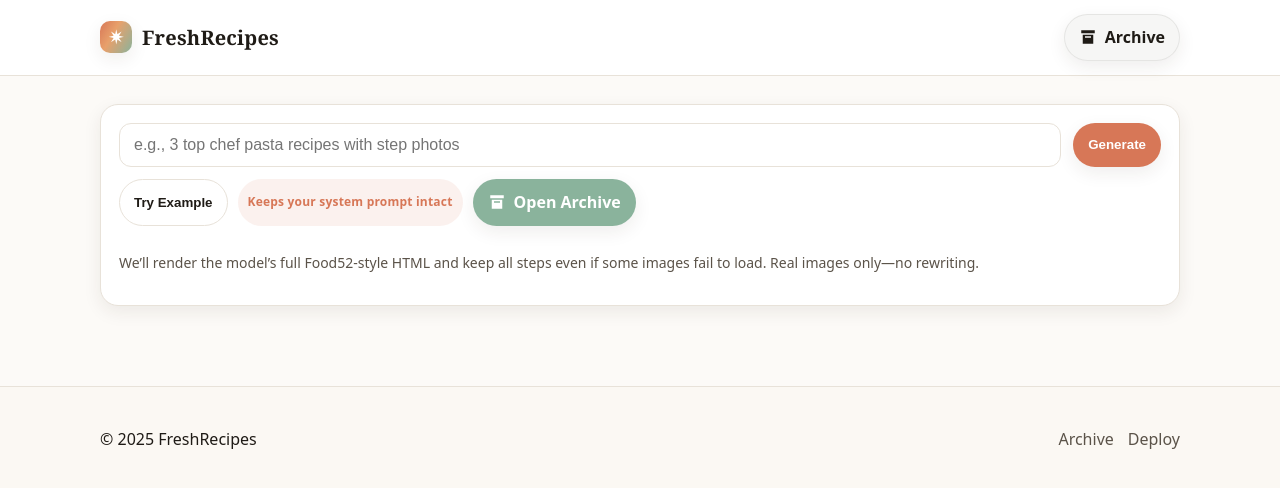
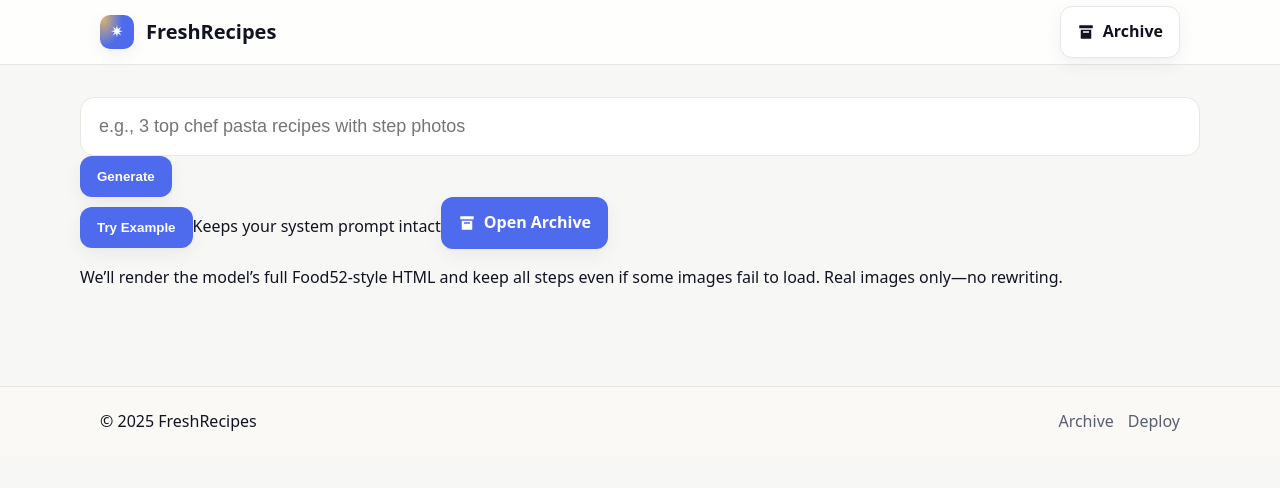
Before and after one commit to Apttyman/freshrecipes, a Next.js app: page / in a window 1280 px wide. Shown: the top 488 px of the page. Built offline with nearby package versions, Linux system fonts and the light colour scheme.

Commit message:
Update globals.css

```diff
--- a/app/globals.css
+++ b/app/globals.css
@@ -1,182 +1,128 @@
 /* app/globals.css */
+/* Elegant palette */
+:root{
+  --bg: #f7f7f5;         /* ivory */
+  --surface: #ffffff;
+  --ink: #111420;        /* deep ink */
+  --ink-soft:#5a5f70;
+  --line:#e9e7e2;
 
-/* CSS Variables — warm, editorial palette (Food52-adjacent) */
-:root{
-  --bg: #fcfaf7;
-  --surface: #ffffff;
-  --ink: #1f1b16;
-  --ink-soft:#5b5349;
-  --muted:#9a8f83;
-  --line:#e8e2d9;
+  --accent: #4f6bed;     /* refined indigo */
+  --accent-ink:#ffffff;
+  --accent-soft: #e8ecff;
 
-  --accent: #d77757;      /* terracotta */
-  --accent-2:#8ab39c;     /* sage green */
-  --accent-3:#b1a0ff;     /* lavender */
-  --accent-ink: #ffffff;
+  --gold: #d7b46a;       /* subtle gilded accent */
 
-  --shadow-1: 0 6px 18px rgba(47, 33, 22, 0.08);
-  --shadow-2: 0 10px 28px rgba(47, 33, 22, 0.12);
+  --shadow-1: 0 6px 18px rgba(16,20,32,.06);
+  --shadow-2: 0 14px 36px rgba(16,20,32,.12);
 
   --radius-1: 12px;
   --radius-2: 18px;
-
-  --brand-grad: linear-gradient(120deg, var(--accent) 0%, #e8a06b 40%, var(--accent-2) 100%);
 }
 
-*{ box-sizing: border-box; }
+/* Base */
+*{ box-sizing:border-box; }
 html,body{ margin:0; padding:0; background:var(--bg); color:var(--ink); }
-body{ font-family: ui-sans-serif, system-ui, -apple-system, Segoe UI, Roboto, Helvetica, Arial, "Apple Color Emoji","Segoe UI Emoji"; line-height:1.55; }
-
-/* Headings use Playfair */
-:root, html, body {
-  --font-playfair: Georgia, 'Times New Roman', serif;
+body{
+  font-family: ui-sans-serif, system-ui, -apple-system, Segoe UI, Roboto, Helvetica, Arial;
+  line-height:1.6;
 }
 h1,h2,h3,h4,h5,h6,.serif{
   font-family: var(--font-playfair), Georgia, 'Times New Roman', serif;
+  letter-spacing:.2px;
+  color:var(--ink);
 }
+
+.container{ max-width:1120px; margin:0 auto; padding:0 20px; }
 
 /* Header */
 .site-header{
-  position: sticky; top:0; z-index:50;
-  background:
-    radial-gradient(1200px 200px at 20% -120px, rgba(216,119,87,.35), transparent 60%),
-    radial-gradient(900px 200px at 80% -120px, rgba(138,179,156,.35), transparent 60%),
-    var(--surface);
-  border-bottom: 1px solid var(--line);
-  backdrop-filter: saturate(1.2) blur(6px);
+  position:sticky; top:0; z-index:50; background:rgba(255,255,255,.8);
+  border-bottom:1px solid var(--line); backdrop-filter:saturate(1.2) blur(8px);
 }
-.header-inner{
-  max-width: 1120px; margin:0 auto; padding:14px 20px;
-  display:flex; align-items:center; justify-content:space-between; gap:12px;
+.header-inner{ display:flex; align-items:center; justify-content:space-between; min-height:64px; }
+.brand{ display:flex; align-items:center; gap:12px; text-decoration:none; color:inherit; }
+.brand-mark{
+  display:grid; place-items:center; width:34px; height:34px; border-radius:10px;
+  background: radial-gradient(80% 120% at 10% 10%, var(--gold), var(--accent) 70%);
+  color:#fff; box-shadow: var(--shadow-1);
 }
-.brand{
-  display:flex; align-items:center; gap:10px; text-decoration:none; color:var(--ink);
-}
-.brand-mark{
-  display:grid; place-items:center;
-  width:32px; height:32px; border-radius:10px;
-  background: var(--brand-grad); color:var(--accent-ink); font-weight:800;
-  box-shadow: var(--shadow-1);
-}
-.brand-text{
-  font-family: var(--font-playfair); font-weight:800; letter-spacing:.2px; font-size:20px;
-}
-.header-actions{ display:flex; gap:10px; align-items:center; }
+.brand-text{ font-weight:900; font-size:20px; }
 
 /* Buttons */
 .btn{
   --bgc: var(--accent);
   --fgc: var(--accent-ink);
   display:inline-flex; align-items:center; gap:8px;
-  padding:10px 14px; border-radius: 999px;
+  padding:12px 16px; border-radius:12px;
   background: var(--bgc); color: var(--fgc);
-  border:1px solid transparent;
-  text-decoration:none; font-weight:600; box-shadow: var(--shadow-1);
-  transition: transform .06s ease, box-shadow .2s ease, background .2s ease;
+  border:1px solid transparent; text-decoration:none; font-weight:700;
+  box-shadow: var(--shadow-1);
+  transition: transform .06s ease, box-shadow .2s ease, background .2s ease, opacity .2s ease;
 }
 .btn:hover{ transform: translateY(-1px); box-shadow: var(--shadow-2); }
 .btn:active{ transform: translateY(0); }
-.btn svg{ display:block; }
+.btn:disabled{ opacity:.5; cursor:not-allowed; }
 
 .btn-ghost{
-  --bgc: rgba(31,27,22,0.04);
-  --fgc: var(--ink);
-  border-color: rgba(31,27,22,0.08);
+  --bgc: #fff; --fgc: var(--ink);
+  border-color: #e6e6ea;
 }
 
 /* Page layout */
-.page-wrap{ max-width:1120px; margin: 28px auto 80px; padding:0 20px; }
+.page-wrap{ padding:32px 0 80px; }
 
-/* Query card */
-.query-card{
-  background: var(--surface); border:1px solid var(--line); border-radius: var(--radius-2);
-  box-shadow: var(--shadow-1);
-  padding:18px; display:grid; gap:12px;
-}
-.query-row{
-  display:grid; grid-template-columns: 1fr auto; gap:12px;
-}
-.input{
-  width:100%; border:1px solid var(--line); background:#fff;
-  padding:12px 14px; border-radius:12px; font-size:16px;
-}
-.action-row{ display:flex; flex-wrap:wrap; gap:10px; }
-.btn-secondary{
-  --bgc: var(--accent-2);
-}
-.btn-outline{
-  --bgc: #fff; --fgc: var(--ink);
-  border-color: var(--line);
-  box-shadow:none;
-}
-.help{
-  color: var(--ink-soft); font-size:14px;
-}
-
-/* Rendered HTML from the model — keep images reliable and responsive */
-.rendered{
-  margin-top: 22px;
-  display:grid; gap:18px;
+/* Card */
+.card{
+  margin: 0 auto;
+  width: min(860px, 100%);
   background: var(--surface);
   border:1px solid var(--line);
   border-radius: var(--radius-2);
   box-shadow: var(--shadow-1);
+  padding: 24px;
+}
+
+/* Query area — symmetrical & generous */
+.query-grid{
+  display:grid; gap:18px;
+}
+.input{
+  width:100%;
+  padding:18px 18px;
+  font-size:18px;
+  border-radius:14px;
+  border:1px solid var(--line);
+  background:#fff;
+}
+.controls{
+  display:grid; grid-template-columns: 1fr 1fr 1fr; gap:12px;
+}
+@media (max-width:720px){
+  .controls{ grid-template-columns: 1fr; }
+}
+
+/* Results */
+.rendered{
+  margin-top: 22px; padding: 0;
+}
+.rendered .toolbar{
+  display:flex; gap:12px; justify-content:center; padding: 14px;
+  border-bottom:1px solid var(--line); background: var(--surface);
+  border-top-left-radius: var(--radius-2); border-top-right-radius: var(--radius-2);
+}
+.rendered .canvas{
   padding: 22px;
 }
-.rendered img{
-  max-width: 100%;
-  height: auto;
-  display: block;
-  border-radius: 12px;
+
+/* Keep model images reliable & responsive */
+.canvas img{
+  max-width:100%; height:auto; display:block; border-radius:12px; background:#f1f1f1;
   border:1px solid var(--line);
-  background: #f1f1f1;
-}
-.rendered figure{ margin:0; }
-.rendered article{
-  border:1px dashed rgba(31,27,22,0.12);
-  padding: 18px; border-radius: 14px; background: #fff;
-}
-.rendered h1, .rendered h2{
-  font-family: var(--font-playfair);
-  letter-spacing:.2px;
-}
-.rendered .recipe-title{
-  font-size: clamp(28px, 4.4vw, 46px);
-  font-weight: 900;
-  line-height: 1.05;
-  background: var(--brand-grad);
-  -webkit-background-clip: text;
-  background-clip: text;
-  color: transparent;
-}
-
-/* Small utility toolbar (copy/save) */
-.model-toolbar{
-  display:flex; gap:10px; flex-wrap:wrap;
-}
-.badge{
-  display:inline-flex; align-items:center; gap:6px;
-  padding:6px 10px; border-radius: 999px;
-  background: rgba(216,119,87,.1); color: var(--accent);
-  font-weight:600; font-size:12px; letter-spacing:.2px;
 }
 
 /* Footer */
-.site-footer{
-  margin-top: 80px; border-top:1px solid var(--line);
-  background:
-    radial-gradient(900px 200px at 15% -120px, rgba(216,119,87,.18), transparent 60%),
-    radial-gradient(900px 200px at 85% -120px, rgba(177,160,255,.18), transparent 60%),
-    #fbf8f3;
-}
-.footer-inner{
-  max-width:1120px; margin:0 auto; padding:24px 20px;
-  display:flex; gap:16px; align-items:center; justify-content:space-between; flex-wrap:wrap;
-}
-.footer-links a{ color: var(--ink-soft); margin-left:14px; text-decoration:none; }
-.footer-links a:hover{ color: var(--ink); }
-
-/* Mobile */
-@media (max-width: 720px){
-  .query-row{ grid-template-columns: 1fr; }
-}
+.site-footer{ border-top:1px solid var(--line); background:#faf9f6; }
+.footer-inner{ min-height:70px; display:flex; align-items:center; justify-content:space-between; }
+.footer-links a{ color:var(--ink-soft); text-decoration:none; margin-left:14px; }
+.footer-links a:hover{ color:var(--ink); }
```
